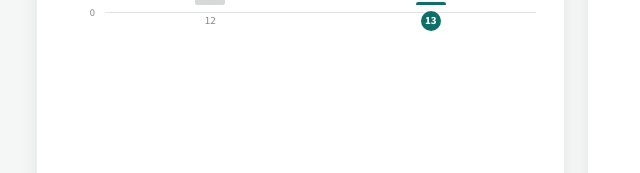
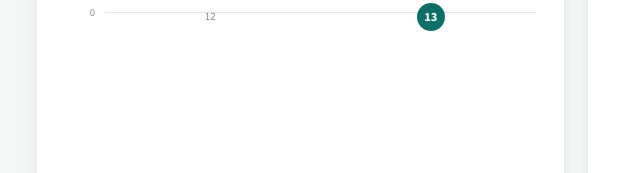
Before and after one commit to yuki-uthman/ike-sales, a plain HTML site: page index.html in a window 1280 px wide. Shown: the part 485-658 px from the top of the page, 64-704 px from the left. Drawn offline with nearby package versions, Linux system fonts and the light colour scheme.

Commit message:
style: enlarge the selected chart bar's day disc (20px -> 28px)
Confirmed via computed styles that its background already matched the
Today pill's exactly (both var(--accent)) - only size needed bumping.

Co-Authored-By: Claude Sonnet 5 <noreply@anthropic.com>
Claude-Session: https://claude.ai/code/session_018n7VmvQpk1WbrYXuHSXfFL

```diff
--- a/index.html
+++ b/index.html
@@ -68,8 +68,8 @@
   .bar:hover .barval { opacity: 1 !important; }
   .barcol { flex: 1; width: 100%; display: flex; align-items: flex-end; justify-content: center; }
   .barfill { width: 70%; max-width: 30px; min-height: 3px; border-radius: 5px 5px 2px 2px; transform-origin: bottom; }
-  .barlbl { height: 20px; display: flex; align-items: center; justify-content: center; font-size: 11px; color: var(--ink3); white-space: nowrap; font-variant-numeric: tabular-nums; }
-  .barlbl .disc { display: inline-flex; align-items: center; justify-content: center; min-width: 20px; height: 20px; padding: 0 2px; border-radius: 999px; background: var(--accent); color: #ffffff; font-weight: 700; }
+  .barlbl { height: 28px; display: flex; align-items: center; justify-content: center; font-size: 11px; color: var(--ink3); white-space: nowrap; font-variant-numeric: tabular-nums; }
+  .barlbl .disc { display: inline-flex; align-items: center; justify-content: center; min-width: 28px; height: 28px; padding: 0 4px; border-radius: 999px; background: var(--accent); color: #ffffff; font-weight: 700; font-size: 12.5px; }
   .list { display: flex; flex-direction: column; min-height: 0; }
   .listhead { display: flex; align-items: baseline; justify-content: space-between; padding: 16px 18px 8px; }
   .listtitle { font-family: Manrope, sans-serif; font-weight: 700; font-size: 15px; }
```
